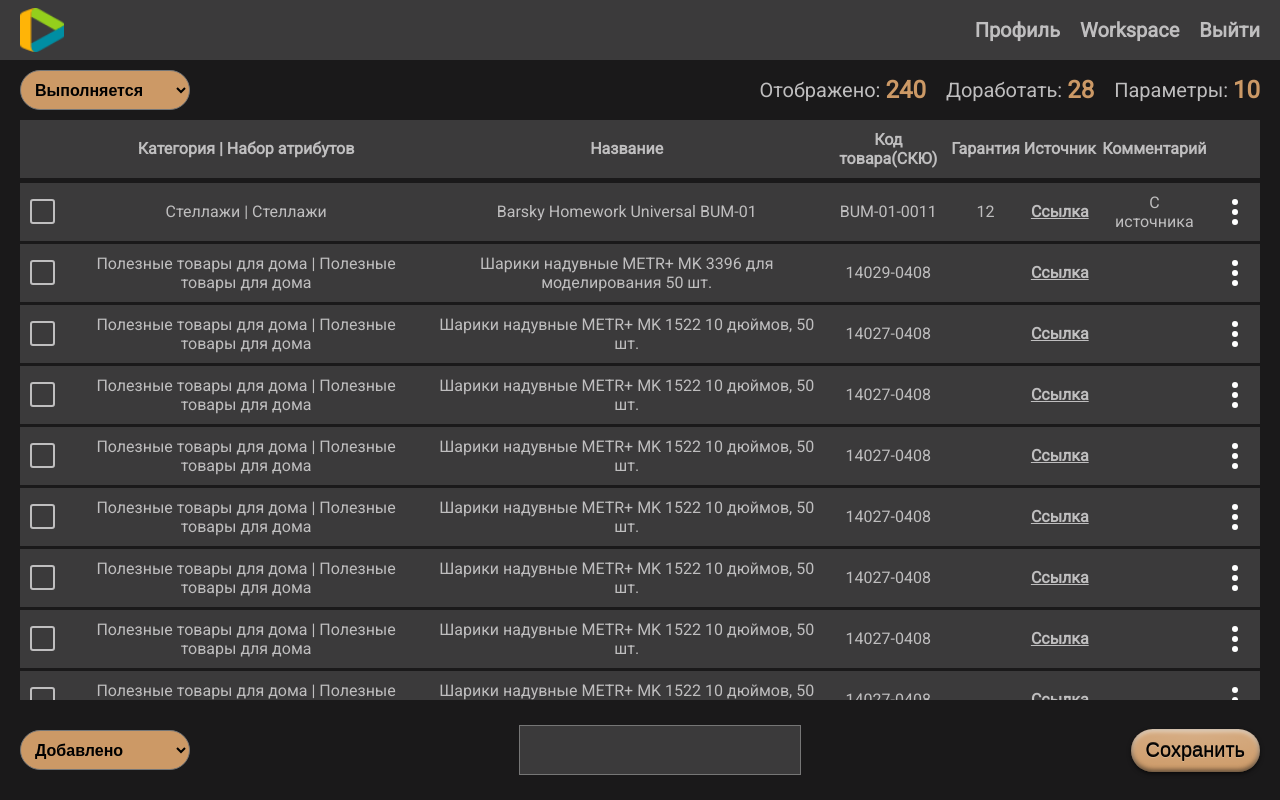
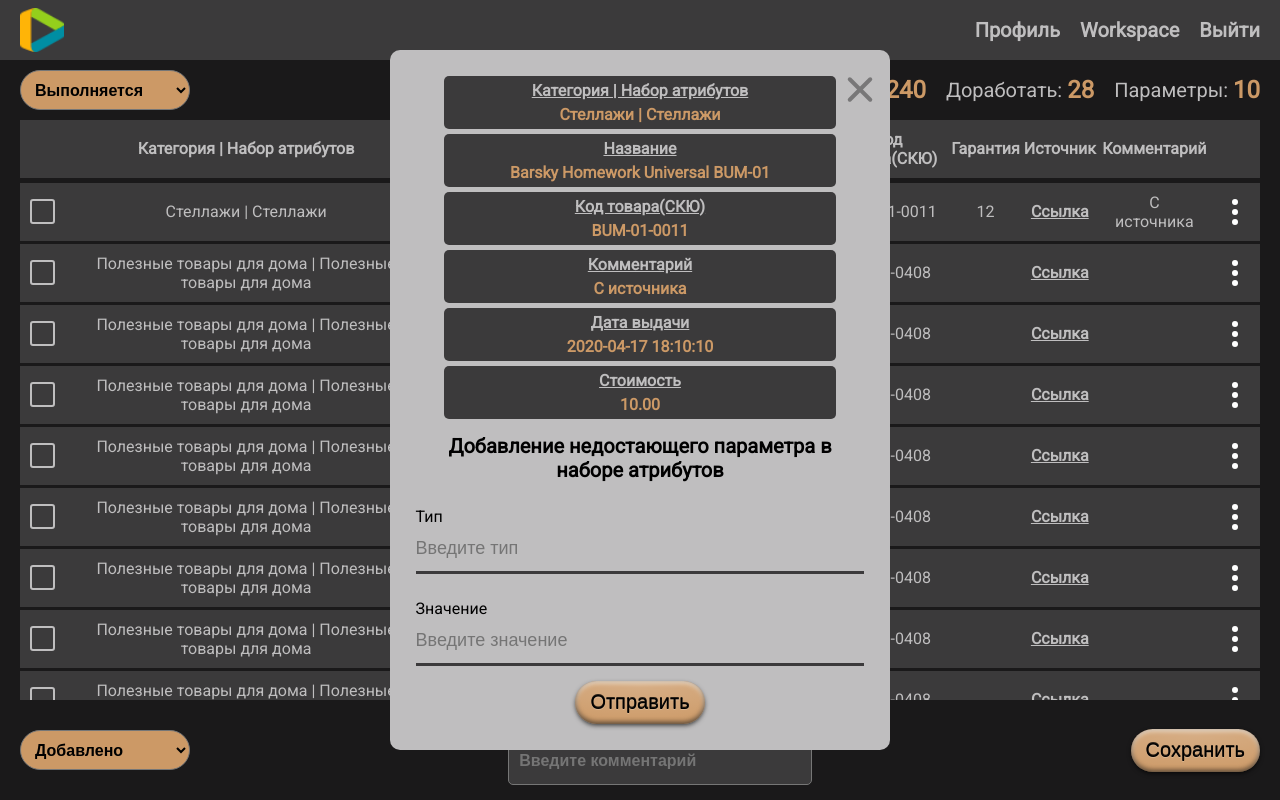
Before and after one commit to artmrsvch/new-content, a React (Create React App) app: page /workspace in a window 1280 px wide. Both pictures are taken after a click on the element 1234 px from the left and 211 px from the top of the page. Built offline with nearby package versions, Linux system fonts and the light colour scheme.

Commit message:
feat(A modal has been added with product information and the ability to send parameters for adding.)

```diff
--- a/src/components/Buttons/KebabButton.tsx
+++ b/src/components/Buttons/KebabButton.tsx
@@ -3,7 +3,7 @@ import React from "react";
 const KebabButton: React.FC = () => {
 
     return (
-      <div  className="menu__wrapper">
+      <div data-type="open" className="menu__wrapper">
         <div data-type="open" className="menu__item--kebab">
           <div data-type="open" className="circle"></div>
           <div data-type="open" className="circle"></div>
--- a/src/pages/Auth/Auth.tsx
+++ b/src/pages/Auth/Auth.tsx
@@ -22,9 +22,7 @@ const Auth: React.FC<ChildComponentProps> = ({history}) => {
     const submit = (fields: SubmitFileds) => {
         const formData = new FormData();
         formData.append("login", fields.login);
-        formData.append("password", fields.password);
-        formData.append("kapcha", "");
-        formData.append("loginbutton", "Войти");
+        formData.append("password", fields.password);;
 
         history.push("/workspace");
         dispatch(auth())
--- a/src/pages/Auth/InputBlock.tsx
+++ b/src/pages/Auth/InputBlock.tsx
@@ -1,10 +1,10 @@
 import React from "react";
 
-export const InputBlock: React.FC<any> = ({ label, input, meta, placeholder }) => {
+export const InputBlock: React.FC<any> = ({ label, input, meta, placeholder, setClass }) => {
     return (
         <div className="input-wrapper">
             <label className="auth-form__label">{label}</label>
-            <input className="auth-form__input" {...input} placeholder={placeholder} required />
+            <input className={`auth-form__input ${setClass && setClass}`} {...input} placeholder={placeholder} required />
             {meta.error && meta.visited && !meta.active && (
                 <div className="auth-form__error">{meta.error}</div>
             )}
--- a/src/pages/Auth/validate.ts
+++ b/src/pages/Auth/validate.ts
@@ -1,10 +1,10 @@
-interface Validate {
+interface IAuthValidate {
     login?: string;
     password?: string;
 }
 
-export const validate = (values: Validate) => {
-    const errors: Validate = {};
+export const validate = (values: IAuthValidate): IAuthValidate => {
+    const errors: IAuthValidate = {};
     if (!values.login) errors.login = "Введите логин";
     if (!values.password) errors.password = "Введите пароль";
     if (values.login && values.login.length < 4) {
--- /dev/null
+++ b/src/pages/Workspace/Modal.tsx
@@ -0,0 +1,96 @@
+import React, { Dispatch, SetStateAction, SyntheticEvent } from 'react';
+import { Form, Field } from 'react-final-form';
+
+import { IProductForModal, IModalWithProduct } from './ProductTable';
+import { InputBlock } from '../Auth/InputBlock';
+
+const Modal: React.FC<IModal> = ({ product, closeModal }) => {
+  const clickOnClosedButton = (e: SyntheticEvent) => {
+    closeModal({ product: null, isModalOpen: false });
+  };
+
+  const submit = (fields: ISubmitFileds) => {
+    const formData = new FormData();
+    formData.append('type', fields.type);
+    formData.append('property', fields.property);
+    formData.append(product![0].type, product![0].value);
+    formData.append(product![1].type, product![1].value);
+    formData.append(product![2].type, product![2].value);
+
+    //SEND FORM-DATA
+
+    closeModal({ product: null, isModalOpen: false });
+  };
+
+  const validateFields = (values: IValidateFields): IValidateFields => {
+    const errors: IValidateFields = {};
+
+    if (!values.type) errors.type = 'Как без типа тебе значение добавят?';
+    if (!values.property) errors.property = 'Какое значение то?';
+    if (values.type && values.type.length < 3) {
+      errors.type = 'Нет типа менее 3х символов, не тупи)';
+    }
+
+    return errors;
+  };
+  return (
+    <div className="modal">
+      <button onClick={clickOnClosedButton} className="close" type="button"></button>
+      <ul className="modal-product-info">
+        {product?.map((frame, iter) => (
+          <li key={iter} className="modal-product-info__item">
+            <span className="modal-product-info__type">{frame.name}</span>
+            <span className="modal-product-info__property">{frame.value}</span>
+          </li>
+        ))}
+      </ul>
+      <Form
+        onSubmit={submit}
+        validate={validateFields}
+        render={({ handleSubmit, invalid }) => (
+          <form onSubmit={handleSubmit} className="modal-form">
+            <div className="modal-form-fields">
+              <h4 className="modal-form-fields__title">
+                Добавление недостающего параметра в наборе атрибутов
+              </h4>
+              <Field
+                component={InputBlock}
+                label="Тип"
+                name="type"
+                type="text"
+                placeholder="Введите тип"
+                setClass="modal-form__input"
+              />
+              <Field
+                component={InputBlock}
+                label="Значение"
+                name="property"
+                type="text"
+                setClass="modal-form__input"
+                placeholder="Введите значение"
+              />
+            </div>
+            <button className="workspace-submit__btn" type="submit">
+              Отправить
+            </button>
+          </form>
+        )}
+      />
+    </div>
+  );
+};
+
+interface IModal {
+  product: IProductForModal[] | null;
+  closeModal: Dispatch<SetStateAction<IModalWithProduct>>;
+}
+interface IValidateFields {
+  type?: string;
+  property?: string;
+}
+interface ISubmitFileds {
+  type: string;
+  property: string;
+}
+
+export default Modal;
--- a/src/pages/Workspace/ProductTable.tsx
+++ b/src/pages/Workspace/ProductTable.tsx
@@ -1,10 +1,15 @@
 import React, { SyntheticEvent, useState } from 'react';
 import { KebabButton, Checkbox, Select } from '../../components';
+import Modal from './Modal';
 
 const ProductTable: React.FC = () => {
   const [state, setState] = useState<SelectProductType[]>([]);
+  const [showMoreInfoOfProduct, setShowMoreInfoOfProduct] = useState<IModalWithProduct>({
+    product: null,
+    isModalOpen: false,
+  });
 
-  const changeProduct = (e: SyntheticEvent) => {
+  const changeProduct = (e: SyntheticEvent): void => {
     const target = e.target as HTMLInputElement;
     const isChecked = target.checked;
 
@@ -34,7 +39,7 @@ const ProductTable: React.FC = () => {
     document.execCommand('copy');
   };
 
-  const clickHeandler = (e: SyntheticEvent) => {
+  const clickHeandler = (e: SyntheticEvent): void => {
     let target = e.target as any;
     const dataType: string | undefined = target.dataset.type;
     if (dataType === 'name' || dataType === 'category' || dataType === 'sku') {
@@ -42,9 +47,53 @@ const ProductTable: React.FC = () => {
     } else if (dataType === 'url') {
       e.preventDefault();
       window.open(target.href, '_blank');
+    } else if (dataType === 'open') {
+      openModalWithProduct(target);
     }
   };
+  const searhParent = (target: any): HTMLElement => {
+    return target.classList.contains('product') ? target : searhParent(target.parentNode);
+  };
+  const openModalWithProduct = (target: HTMLElement) => {
+    const productCard: HTMLElement = searhParent(target);
+    const product: IProductForModal[] = [
+      {
+        type: 'category',
+        name: 'Категория | Набор атрибутов',
+        value: productCard.children[1].textContent!,
+      },
+      {
+        type: 'name',
+        name: 'Название',
+        value: productCard.children[2].textContent!,
+      },
+      {
+        type: 'sku',
+        name: 'Код товара(СКЮ)',
+        value: productCard.children[3].textContent!,
+      },
+      {
+        type: 'comment',
+        name: 'Комментарий',
+        value: productCard.children[6].textContent!,
+      },
+      {
+        type: 'date',
+        name: 'Дата выдачи',
+        value: productCard.dataset.date!,
+      },
+      {
+        type: 'price',
+        name: 'Стоимость',
+        value: productCard.dataset.price!,
+      },
+    ];
 
+    setShowMoreInfoOfProduct({
+      product,
+      isModalOpen: true,
+    });
+  };
   const products: ProductType[] = [
     {
       category: 'Стеллажи | Стеллажи',
@@ -278,28 +327,44 @@ const ProductTable: React.FC = () => {
       <form className="workspace-submit">
         <Select options={['Добавлено', 'Не добавлено']} />
         <div className="workspace-comment">
-          <textarea className="workspace-comment__area" name="user-comment"></textarea>
+          <div className="workspace-comment__title">Добавить комментарий</div>
+          <textarea
+            placeholder="Введите комментарий"
+            className="workspace-comment__area"
+            name="user-comment"></textarea>
         </div>
         <button className="workspace-submit__btn" type="submit">
           Сохранить
         </button>
       </form>
+      {showMoreInfoOfProduct.isModalOpen && (
+        <Modal product={showMoreInfoOfProduct.product} closeModal={setShowMoreInfoOfProduct} />
+      )}
     </>
   );
 };
-interface ProductType {
+export interface ProductType {
   category: string;
   price: string;
   name: string;
   sku: string;
-  warranty: string;
-  url: string;
+  warranty?: string;
+  url?: string;
   comment: string;
   date: string;
 }
-interface SelectProductType {
+export interface IProductForModal {
+  type: string;
+  name: string;
+  value: string;
+}
+export interface SelectProductType {
   name: string | null;
   sku: string | null;
 }
+export interface IModalWithProduct {
+  product: IProductForModal[] | null;
+  isModalOpen: boolean;
+}
 
 export default ProductTable;
--- a/src/pages/Workspace/Workspace.tsx
+++ b/src/pages/Workspace/Workspace.tsx
@@ -1,5 +1,4 @@
 import React from 'react';
-import { Link } from 'react-router-dom';
 
 import { Select } from '../../components';
 import ProductTable from './ProductTable';
--- a/src/pages/Workspace/workspace.scss
+++ b/src/pages/Workspace/workspace.scss
@@ -137,18 +137,29 @@ td {
 }
 // --END BTN submit
 .workspace-comment {
-  display: flex;
-  height: 50%;
+  @include col-between;
+  height: 70%;
   flex: 0.3;
 }
+.workspace-comment__title {
+  color: $liColor;
+  font-size: 16px;
+  margin-bottom: 5px;
+}
 .workspace-comment__area {
+  width: 100%;
   flex: 1;
   resize: none;
   background-color: $liBackground;
   color: $liColor;
   font-size: 16px;
   font-weight: 700;
-  padding: 0 10px;
+  padding: 12px 10px;
+  border-radius: 5px;
+  outline: none;
+  &::placeholder {
+    font-family: Arial, Helvetica, sans-serif;
+  }
   &::-webkit-scrollbar-track {
     -webkit-box-shadow: inset 0 0 6px rgba(0, 0, 0, 0.3);
     border-radius: 10px;
@@ -165,3 +176,99 @@ td {
     background-color: $yellow;
   }
 }
+// MODAL
+
+.modal {
+  @include col-between;
+  box-sizing: border-box;
+  padding: 2%;
+  position: relative;
+  width: 500px;
+  height: 700px;
+  background-color: $liColor;
+  border-radius: 10px;
+  position: fixed;
+  top: 50%;
+  left: 50%;
+  transform: translate(-50%, -50%);
+}
+.close {
+  position: absolute;
+  right: 3%;
+  top: 1%;
+  width: 32px;
+  height: 32px;
+  opacity: 0.5;
+  transition: 0.2s;
+}
+.close:hover {
+  opacity: 1;
+}
+.close:before,
+.close:after {
+  position: absolute;
+  left: 15px;
+  content: ' ';
+  height: 33px;
+  width: 4px;
+  border-radius: 2px;
+  background-color: #333;
+}
+.close:before {
+  transform: rotate(45deg);
+}
+.close:after {
+  transform: rotate(-45deg);
+}
+.modal-product-info {
+  @include col-between;
+  width: 85%;
+  text-align: center;
+}
+.modal-product-info__item {
+  @include col-between;
+  width: 100%;
+  padding: 5px;
+  background-color: $liBackground;
+  font-weight: 700;
+  margin-bottom: 5px;
+  border-radius: 5px;
+  &:last-child {
+    margin-bottom: 0;
+  }
+}
+.modal-product-info__type {
+  // width: 100%;
+  text-decoration: underline;
+  color: $liColor;
+  margin-bottom: 5px;
+}
+.modal-product-info__property {
+  // width: 100%;
+  color: $yellow;
+}
+.modal-form {
+  @include col-between;
+  flex: 1;
+  width: 100%;
+}
+.modal-form__input {
+  background-color: $liColor;
+  color: $liBackground;
+  border-bottom: 3px solid $liBackground;
+  &:focus {
+    border-bottom: 3px solid $blue;
+  }
+}
+.modal-form-fields__title {
+  text-align: center;
+  font-size: 20px;
+}
+.modal-form-fields {
+  @include col-between;
+  flex: 1;
+  width: 100%;
+  padding: 15px 0;
+}
+
+// --END MODAL
```
